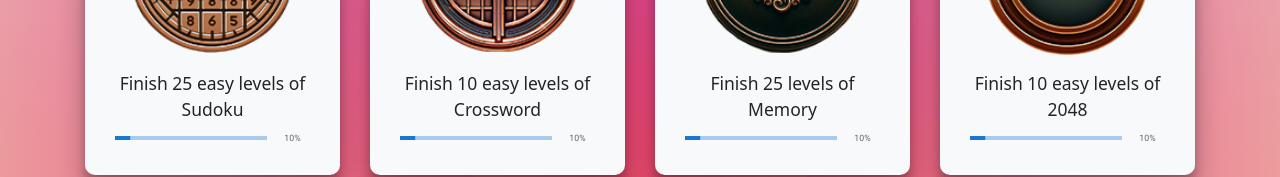
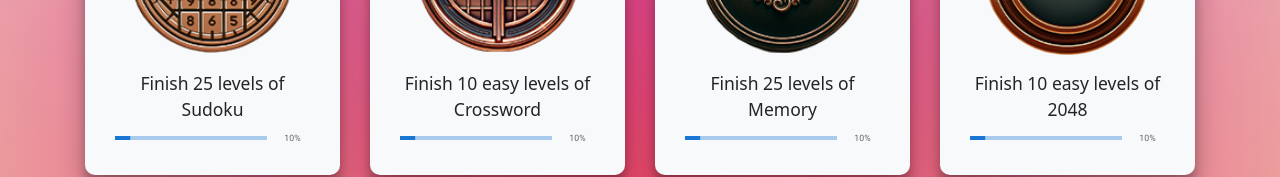
Before and after one commit to jklis2/Logic_Games_4Fun, a React (Create React App) app in the folder LogicGames4Fun/Client/: page /achievements in a window 1280 px wide. Shown: the part 362-539 px from the top of the page. Built offline with nearby package versions, Linux system fonts and the light colour scheme.

Commit message:
Added translations in Achievement

```diff
--- a/LogicGames4Fun/Client/src/Component/Achievements/AchievementsForm.jsx
+++ b/LogicGames4Fun/Client/src/Component/Achievements/AchievementsForm.jsx
@@ -3,8 +3,7 @@
 import DashboardFooter from "../Dashboard/DashboardFooter";
 import ProgressBarValue from "./ProgressBarValue";
 import { achievementList } from "./achievementList";
-import { FaArrowRight } from "react-icons/fa";
-import { FaArrowLeft } from "react-icons/fa";
+import { FaArrowRight, FaArrowLeft } from "react-icons/fa";
 import { useTranslation } from "react-i18next";
 
 export const AchievementsForm = () => {
@@ -39,15 +38,18 @@
   return (
     <>
       <InternalNavbar />
-      <h1 className="h1 text-center my-5">
-        {t("achievements.achievementTitle")}
-      </h1>
+      <h1 className="h1 text-center my-5">{t("achievementsTitle")}</h1>
       <div className="container">
         <div className="row">
           {achievementList.map((achievement) => {
             const currentLevel = achievementLevels[achievement.id];
             const achievementImage = achievement.images[currentLevel];
-            const achievementName = achievement.levels[currentLevel];
+            const achievementLevelText = t(
+              `achievementList.${achievement.id}.levels.${currentLevel}`
+            );
+            const achievementAltText = t(
+              `achievementList.${achievement.id}.alt`
+            );
 
             return (
               <div key={achievement.id} className="col-md-3 p-4">
@@ -81,12 +83,12 @@
                   <div className="p-4">
                     <img
                       src={achievementImage}
-                      alt={achievement.alt}
+                      alt={achievementAltText}
                       className="w-100"
                     />
                   </div>
-                  <div className=" d-flex flex-column">
-                    <p className="fs-3">{achievementName}</p>
+                  <div className="d-flex flex-column">
+                    <p className="fs-3">{achievementLevelText}</p>
                     <ProgressBarValue />
                   </div>
                 </div>
--- a/LogicGames4Fun/Client/src/Component/Achievements/achievementList.js
+++ b/LogicGames4Fun/Client/src/Component/Achievements/achievementList.js
@@ -10,9 +10,9 @@
     },
     alt: "Sudoku Achievement",
     levels: {
-      brown: "Finish 25 easy levels of Sudoku",
-      silver: "Finish 50 medium levels of Sudoku",
-      gold: "Finish 75 hard levels of Sudoku",
+      brown: "Finish 25 levels of Sudoku",
+      silver: "Finish 50 levels of Sudoku",
+      gold: "Finish 75 levels of Sudoku",
       diamond: "Finish 100 levels of Sudoku",
     },
   },
--- a/LogicGames4Fun/Client/src/Translations/en/achievementEN.json
+++ b/LogicGames4Fun/Client/src/Translations/en/achievementEN.json
@@ -1,45 +1,105 @@
 {
-  "achievements": {
-    "achievementTitle": "Achievements",
-    "finishEasySudoku": "Finish 25 easy levels of Sudoku",
-    "finishMediumSudoku": "Finish 50 medium levels of Sudoku",
-    "finishHardSudoku": "Finish 75 hard levels of Sudoku",
-    "finishLevelsSudoku": "Finish 100 levels of Sudoku",
-    "finishEasyCrossword": "Finish 10 easy levels of Crossword",
-    "finishMediumCrossword": "Finish 20 medium levels of Crossword",
-    "finishHardCrossword": "Finish 30 hard levels of Crossword",
-    "finishImpossibleCrossword": "Finish 40 impossible levels of Crossword",
-    "finishMemoryLevels": "Finish 25 levels of Memory",
-    "finishMoreMemoryLevels": "Finish 50 levels of Memory",
-    "finishManyMemoryLevels": "Finish 75 levels of Memory",
-    "finishTotalMemoryLevels": "Finish 100 levels of Memory",
-    "finishEasy2048": "Finish 10 easy levels of 2048",
-    "finishMedium2048": "Finish 20 medium levels of 2048",
-    "finishHard2048": "Finish 30 hard levels of 2048",
-    "finishMoreHard2048": "Finish 50 hard levels of 2048",
-    "finishEasyMinesweeper": "Finish 10 easy levels of Minesweeper",
-    "finishMediumMinesweeper": "Finish 20 medium levels of Minesweeper",
-    "finishHardMinesweeper": "Finish 20 medium levels of Minesweeper",
-    "finishManyHardMinesweeper": "Finish 50 hard levels of Minesweeper",
-    "scoreSnake": "Score 30 points in Snake",
-    "scoreMoreSnake": "Score 50 points in Snake",
-    "scoreManySnake": "Score 70 points in Snake",
-    "scoreTotalSnake": "Score 100 points in Snake",
-    "completeMaze": "Complete 25 levels of Maze with a minimum board size of 5x5",
-    "completeMoreMaze": "Complete 20 levels of Maze with a minimum board size of 20x20",
-    "completeManyMaze": "Complete 15 levels of Maze with a minimum board size of 30x30",
-    "completeTotalMaze": "Complete 10 levels of Maze with a minimum board size of 35x35",
-    "scoreBallHole": "Score 50 points in Ball in the hole",
-    "scoreMoreBallHole": "Score 40 points in Ball in the hole",
-    "scoreManyBallHole": "Score 30 points in Ball in the hole",
-    "scoreTotalBallHole": "Score 20 points in Ball in the hole",
-    "answerQuiz": "Answer 40 Quiz questions correctly",
-    "answerMoreQuiz": "Answer 80 Quiz questions correctly",
-    "answerManyQuiz": "Answer 120 Quiz questions correctly",
-    "answerTotalQuiz": "Answer 200 Quiz questions correctly",
-    "winTicTacToe": "Win 10 games of Tic Tac Toe",
-    "winMoreTicTacToe": "Win 20 games of Tic Tac Toe",
-    "winManyTicTacToe": "Win 40 games of Tic Tac Toe",
-    "winTotalTicTacToe": "Win 80 games of Tic Tac Toe"
+  "achievementsTitle": "Achievements",
+  "achievementList": {
+    "1": {
+      "name": "Finish levels of Sudoku",
+      "alt": "Sudoku Achievement",
+      "levels": {
+        "brown": "Finish 25 levels of Sudoku",
+        "silver": "Finish 50 levels of Sudoku",
+        "gold": "Finish 75 levels of Sudoku",
+        "diamond": "Finish 100 levels of Sudoku"
+      }
+    },
+    "2": {
+      "name": "Finish levels of Crossword",
+      "alt": "Crossword Achievement",
+      "levels": {
+        "brown": "Finish 10 easy levels of Crossword",
+        "silver": "Finish 20 medium levels of Crossword",
+        "gold": "Finish 30 hard levels of Crossword",
+        "diamond": "Finish 40 impossible levels of Crossword"
+      }
+    },
+    "3": {
+      "name": "Finish levels of Memory",
+      "alt": "Memory Achievement",
+      "levels": {
+        "brown": "Finish 25 levels of Memory",
+        "silver": "Finish 50 levels of Memory",
+        "gold": "Finish 75 levels of Memory",
+        "diamond": "Finish 100 levels of Memory"
+      }
+    },
+    "4": {
+      "name": "Finish levels of 2048",
+      "alt": "2048 Game Achievement",
+      "levels": {
+        "brown": "Finish 10 easy levels of 2048",
+        "silver": "Finish 20 medium levels of 2048",
+        "gold": "Finish 30 hard levels of 2048",
+        "diamond": "Finish 50 hard levels of 2048"
+      }
+    },
+    "5": {
+      "name": "Finish levels of Minesweeper",
+      "alt": "Minesweeper Game Achievement",
+      "levels": {
+        "brown": "Finish 10 easy levels of Minesweeper",
+        "silver": "Finish 20 medium levels of Minesweeper",
+        "gold": "Finish 30 hard levels of Minesweeper",
+        "diamond": "Finish 50 hard levels of Minesweeper"
+      }
+    },
+    "6": {
+      "name": "Score in Snake",
+      "alt": "Snake Game Achievement",
+      "levels": {
+        "brown": "Score 30 points in Snake",
+        "silver": "Score 50 points in Snake",
+        "gold": "Score 70 points in Snake",
+        "diamond": "Score 100 points in Snake"
+      }
+    },
+    "7": {
+      "name": "Complete Maze levels",
+      "alt": "Maze Game Achievement",
+      "levels": {
+        "brown": "Complete 25 levels of Maze with a minimum board size of 5x5",
+        "silver": "Complete 20 levels of Maze with a minimum board size of 20x20",
+        "gold": "Complete 15 levels of Maze with a minimum board size of 30x30",
+        "diamond": "Complete 10 levels of Maze with a minimum board size of 35x35"
+      }
+    },
+    "8": {
+      "name": "Score in Ball in the hole",
+      "alt": "Ball in the Hole Game Achievement",
+      "levels": {
+        "brown": "Score 50 points in Ball in the hole",
+        "silver": "Score 40 points in Ball in the hole",
+        "gold": "Score 30 points in Ball in the hole",
+        "diamond": "Score 20 points in Ball in the hole"
+      }
+    },
+    "9": {
+      "name": "Answer Quiz questions correctly",
+      "alt": "Quiz Game Achievement",
+      "levels": {
+        "brown": "Answer 40 Quiz questions correctly",
+        "silver": "Answer 80 Quiz questions correctly",
+        "gold": "Answer 120 Quiz questions correctly",
+        "diamond": "Answer 200 Quiz questions correctly"
+      }
+    },
+    "10": {
+      "name": "Win games of Tic Tac Toe",
+      "alt": "Tic Tac Toe Game Achievement",
+      "levels": {
+        "brown": "Win 10 games of Tic Tac Toe",
+        "silver": "Win 20 games of Tic Tac Toe",
+        "gold": "Win 40 games of Tic Tac Toe",
+        "diamond": "Win 80 games of Tic Tac Toe"
+      }
+    }
   }
 }
--- a/LogicGames4Fun/Client/src/Translations/pl/achievementPL.json
+++ b/LogicGames4Fun/Client/src/Translations/pl/achievementPL.json
@@ -1,45 +1,105 @@
 {
-  "achievements": {
-    "achievementTitle": "Osiągnięcia",
-    "finishEasySudoku": "Ukończ 25 łatwych poziomów Sudoku",
-    "finishMediumSudoku": "Ukończ 50 średnich poziomów Sudoku",
-    "finishHardSudoku": "Ukończ 75 trudnych poziomów Sudoku",
-    "finishLevelsSudoku": "Ukończ 100 poziomów Sudoku",
-    "finishEasyCrossword": "Ukończ 10 łatwych poziomów Krzyżówki",
-    "finishMediumCrossword": "Ukończ 20 średnich poziomów Krzyżówki",
-    "finishHardCrossword": "Ukończ 30 trudnych poziomów Krzyżówki",
-    "finishImpossibleCrossword": "Ukończ 40 niemożliwych poziomów Krzyżówki",
-    "finishMemoryLevels": "Ukończ 25 poziomów Memory",
-    "finishMoreMemoryLevels": "Ukończ 50 poziomów Memory",
-    "finishManyMemoryLevels": "Ukończ 75 poziomów Memory",
-    "finishTotalMemoryLevels": "Ukończ 100 poziomów Memory",
-    "finishEasy2048": "Ukończ 10 łatwych poziomów 2048",
-    "finishMedium2048": "Ukończ 20 średnich poziomów 2048",
-    "finishHard2048": "Ukończ 30 trudnych poziomów 2048",
-    "finishMoreHard2048": "Ukończ 50 trudnych poziomów 2048",
-    "finishEasyMinesweeper": "Ukończ 10 łatwych poziomów Saper",
-    "finishMediumMinesweeper": "Ukończ 20 średnich poziomów Saper",
-    "finishHardMinesweeper": "Ukończ 20 średnich poziomów Saper",
-    "finishManyHardMinesweeper": "Ukończ 50 trudnych poziomów Saper",
-    "scoreSnake": "Zdobyj 30 punktów w grze Snake",
-    "scoreMoreSnake": "Zdobyj 50 punktów w grze Snake",
-    "scoreManySnake": "Zdobyj 70 punktów w grze Snake",
-    "scoreTotalSnake": "Zdobyj 100 punktów w grze Snake",
-    "completeMaze": "Ukończ 25 poziomów Labiryntu z minimalnym rozmiarem planszy 5x5",
-    "completeMoreMaze": "Ukończ 20 poziomów Labiryntu z minimalnym rozmiarem planszy 20x20",
-    "completeManyMaze": "Ukończ 15 poziomów Labiryntu z minimalnym rozmiarem planszy 30x30",
-    "completeTotalMaze": "Ukończ 10 poziomów Labiryntu z minimalnym rozmiarem planszy 35x35",
-    "scoreBallHole": "Zdobyj 50 punktów w grze Piłka w dołku",
-    "scoreMoreBallHole": "Zdobyj 40 punktów w grze Piłka w dołku",
-    "scoreManyBallHole": "Zdobyj 30 punktów w grze Piłka w dołku",
-    "scoreTotalBallHole": "Zdobyj 20 punktów w grze Piłka w dołku",
-    "answerQuiz": "Poprawnie odpowiedz na 40 pytań quizu",
-    "answerMoreQuiz": "Poprawnie odpowiedz na 80 pytań quizu",
-    "answerManyQuiz": "Poprawnie odpowiedz na 120 pytań quizu",
-    "answerTotalQuiz": "Poprawnie odpowiedz na 200 pytań quizu",
-    "winTicTacToe": "Wygraj 10 gier w Kółko i Krzyżyk",
-    "winMoreTicTacToe": "Wygraj 20 gier w Kółko i Krzyżyk",
-    "winManyTicTacToe": "Wygraj 40 gier w Kółko i Krzyżyk",
-    "winTotalTicTacToe": "Wygraj 80 gier w Kółko i Krzyżyk"
+  "achievementsTitle": "Osiągnięcia",
+  "achievementList": {
+    "1": {
+      "name": "Ukończ poziomy Sudoku",
+      "alt": "Osiągnięcie Sudoku",
+      "levels": {
+        "brown": "Ukończ 25 poziomów Sudoku",
+        "silver": "Ukończ 50 poziomów Sudoku",
+        "gold": "Ukończ 75 poziomów Sudoku",
+        "diamond": "Ukończ 100 poziomów Sudoku"
+      }
+    },
+    "2": {
+      "name": "Ukończ poziomy Krzyżówki",
+      "alt": "Osiągnięcie Krzyżówka",
+      "levels": {
+        "brown": "Ukończ 10 łatwych poziomów Krzyżówki",
+        "silver": "Ukończ 20 średnich poziomów Krzyżówki",
+        "gold": "Ukończ 30 trudnych poziomów Krzyżówki",
+        "diamond": "Ukończ 40 niemożliwych poziomów Krzyżówki"
+      }
+    },
+    "3": {
+      "name": "Ukończ poziomy Memory",
+      "alt": "Osiągnięcie Memory",
+      "levels": {
+        "brown": "Ukończ 25 poziomów Memory",
+        "silver": "Ukończ 50 poziomów Memory",
+        "gold": "Ukończ 75 poziomów Memory",
+        "diamond": "Ukończ 100 poziomów Memory"
+      }
+    },
+    "4": {
+      "name": "Ukończ poziomy 2048",
+      "alt": "Osiągnięcie 2048",
+      "levels": {
+        "brown": "Ukończ 10 łatwych poziomów 2048",
+        "silver": "Ukończ 20 średnich poziomów 2048",
+        "gold": "Ukończ 30 trudnych poziomów 2048",
+        "diamond": "Ukończ 50 trudnych poziomów 2048"
+      }
+    },
+    "5": {
+      "name": "Ukończ poziomy Saper",
+      "alt": "Osiągnięcie Saper",
+      "levels": {
+        "brown": "Ukończ 10 łatwych poziomów Sapera",
+        "silver": "ZakUkończończ 20 średnich poziomów Sapera",
+        "gold": "Ukończ 30 trudnych poziomów Sapera",
+        "diamond": "Ukończ 50 trudnych poziomów Sapera"
+      }
+    },
+    "6": {
+      "name": "Osiągnij wynik w Snake",
+      "alt": "Osiągnięcie w Snake",
+      "levels": {
+        "brown": "Osiągnij wynik 30 punktów w Snake",
+        "silver": "Osiągnij wynik 50 punktów w Snake",
+        "gold": "Osiągnij wynik 70 punktów w Snake",
+        "diamond": "Osiągnij wynik 100 punktów w Snake"
+      }
+    },
+    "7": {
+      "name": "Ukończ poziomy Labiryntu",
+      "alt": "Osiągnięcie Labirynt",
+      "levels": {
+        "brown": "Ukończ 25 poziomów Labiryntu z minimalnym rozmiarem planszy 5x5",
+        "silver": "Ukończ 20 poziomów Labiryntu z minimalnym rozmiarem planszy 20x20",
+        "gold": "Ukończ 15 poziomów Labiryntu z minimalnym rozmiarem planszy 30x30",
+        "diamond": "Ukończ 10 poziomów Labiryntu z minimalnym rozmiarem planszy 35x35"
+      }
+    },
+    "8": {
+      "name": "Osiągnij wynik w Ball in the Hole",
+      "alt": "Osiągnięcie w Ball in the Hole",
+      "levels": {
+        "brown": "Osiągnij wynik 50 punktów w Ball in the Hole",
+        "silver": "Osiągnij wynik 40 punktów w Ball in the Hole",
+        "gold": "Osiągnij wynik 30 punktów w Ball in the Hole",
+        "diamond": "Osiągnij wynik 20 punktów w Ball in the Hole"
+      }
+    },
+    "9": {
+      "name": "Odpowiedz poprawnie na pytania w quizie",
+      "alt": "Osiągnięcie w Quizie",
+      "levels": {
+        "brown": "Odpowiedz poprawnie na 40 pytań w quizie",
+        "silver": "Odpowiedz poprawnie na 80 pytań w quizie",
+        "gold": "Odpowiedz poprawnie na 120 pytań w quizie",
+        "diamond": "Odpowiedz poprawnie na 200 pytań w quizie"
+      }
+    },
+    "10": {
+      "name": "Wygraj gry w kółko i krzyżyk",
+      "alt": "Osiągnięcie w kółko i krzyżyk",
+      "levels": {
+        "brown": "Wygraj 10 gier w kółko i krzyżyk",
+        "silver": "Wygraj 20 gier w kółko i krzyżyk",
+        "gold": "Wygraj 40 gier w kółko i krzyżyk",
+        "diamond": "Wygraj 80 gier w kółko i krzyżyk"
+      }
+    }
   }
 }
```
